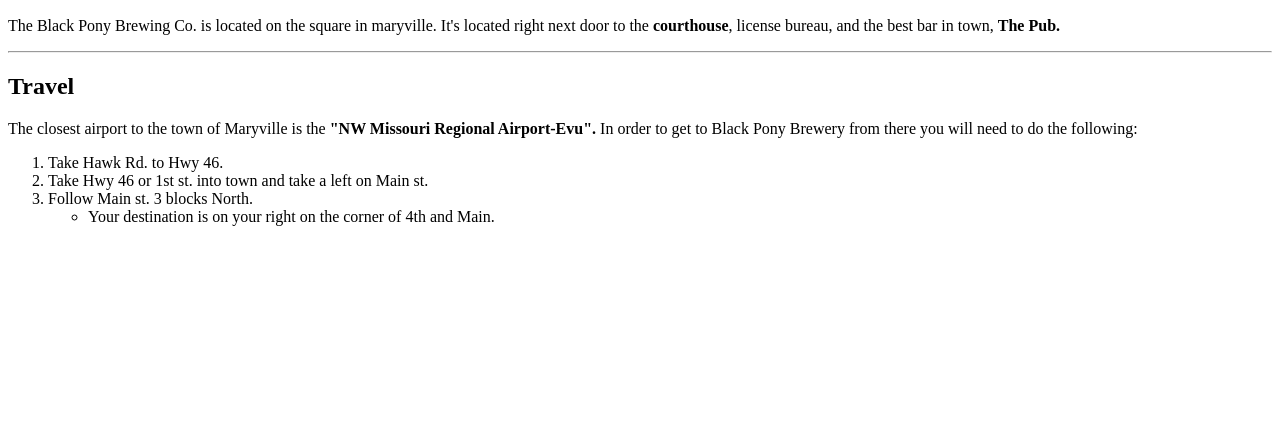
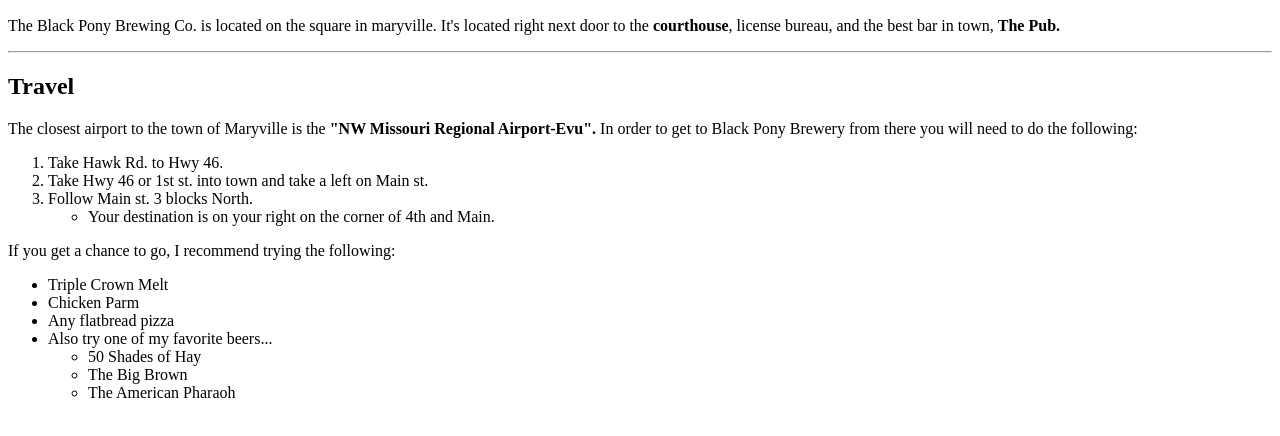
Before and after one commit to 44-563-Web-Apps-S22/webapps-s22-assignment-3-ddnold, a plain HTML site: page index.html in a window 1280 px wide. Shown: the part 110-546 px from the top of the page. Drawn offline with Linux system fonts and the light colour scheme.

Commit message:
Part 5 and 6 added
Commit 3

```diff
--- a/index.html
+++ b/index.html
@@ -20,5 +20,17 @@
                 <li>Your destination is on your right on the corner of 4th and Main.</li>
                 </ul>
             </ol>
+            <p>If you get a chance to go, I recommend trying the following:</p>
+            <ul>
+                <li>Triple Crown Melt</li>
+                <li>Chicken Parm</li>
+                <li>Any flatbread pizza</li>
+                <li>Also try one of my favorite beers...</li>
+                <ul>
+                    <li>50 Shades of Hay</li>
+                    <li>The Big Brown</li>
+                    <li>The American Pharaoh</li>
+                </ul>
+            </ul>
     </body>
 </html>
```
